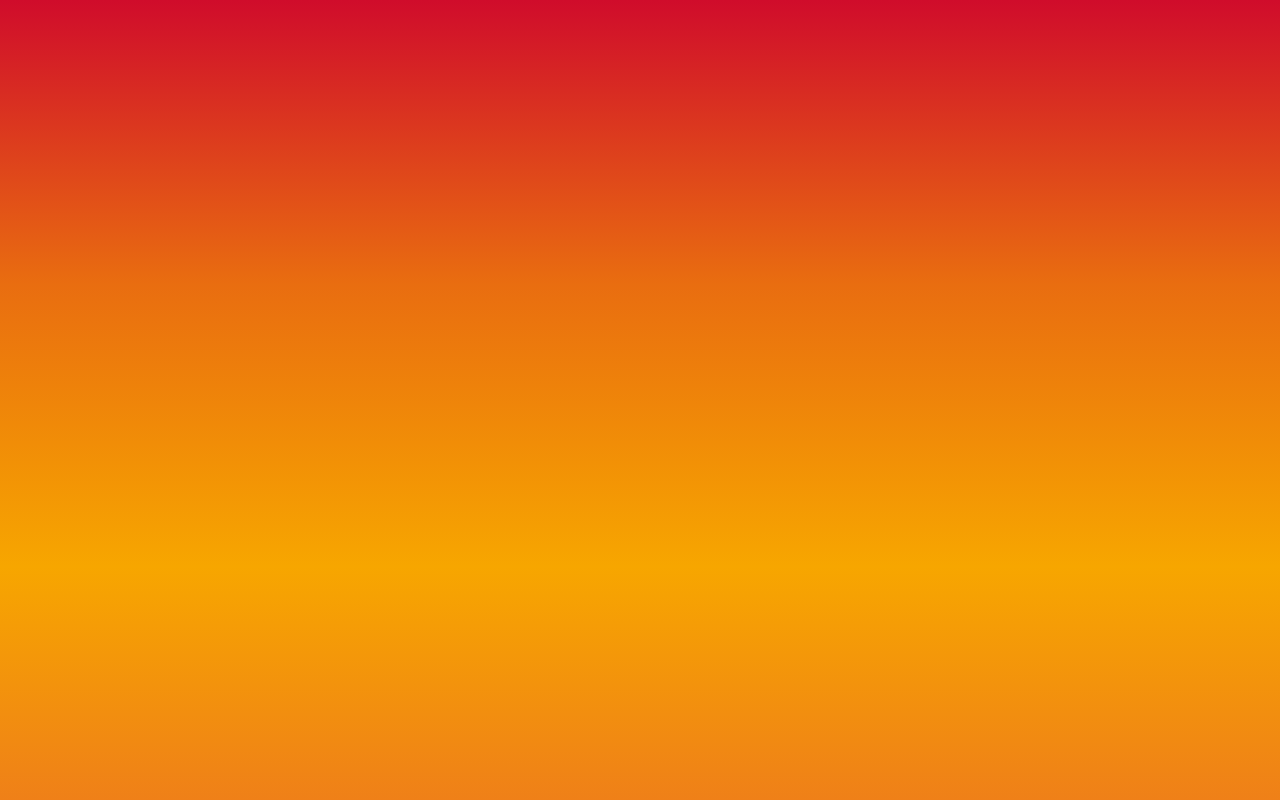
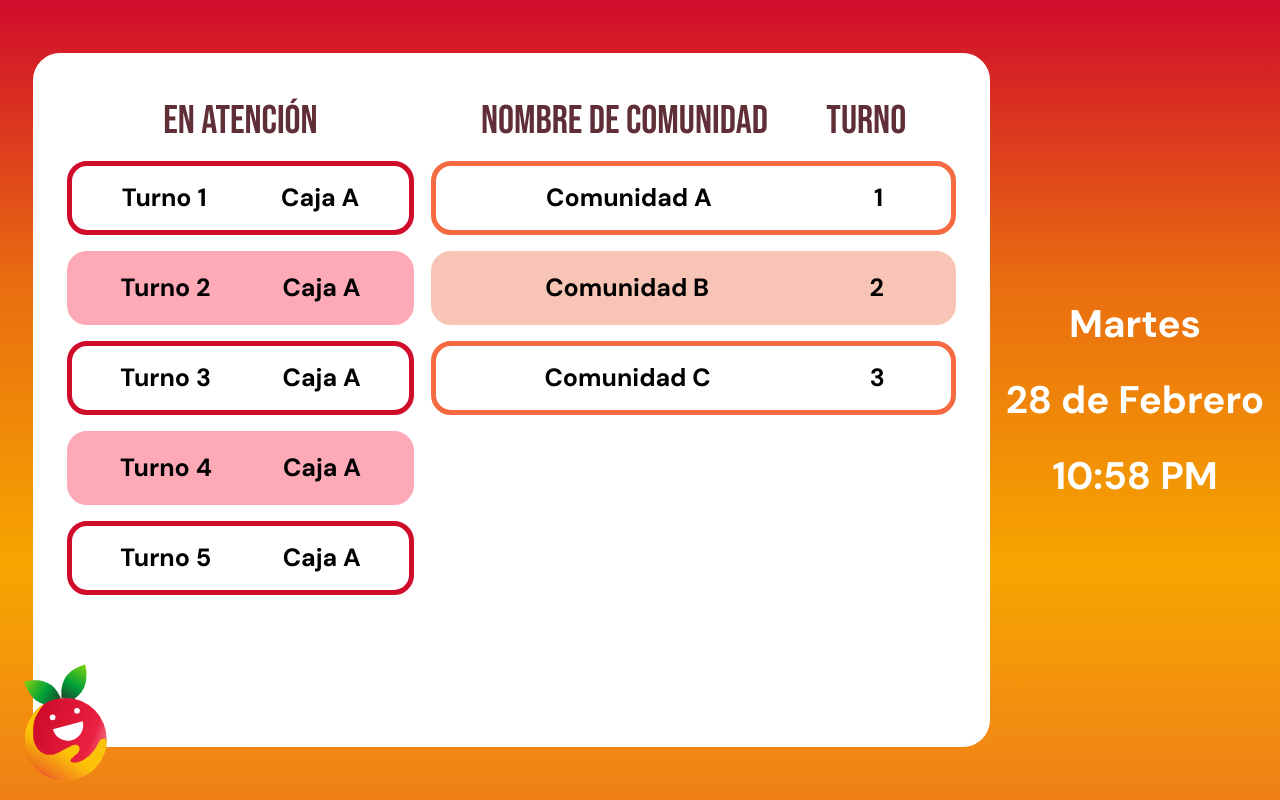
Before and after one commit to mflamenco/sistema-BAMX, a React (Create React App) app: page /tabla-de-turnos in a window 1280 px wide. Built offline with nearby package versions, Linux system fonts and the light colour scheme.

Commit message:
routing and connection progress

```diff
--- a/src/App.tsx
+++ b/src/App.tsx
@@ -1,12 +1,22 @@
-import React from 'react';
 import './App.css';
 import {BrowserRouter, Routes, Route} from 'react-router-dom'
+import Login from './Components/Login/Login';
+import RegisterCommunity from './Components/RegisterCommunity/RegisterCommunity';
+import TurnTable from './Components/TurnTable/TurnTable';
+import WindowSelection from './Components/WindowSelection/WindowSelection';
 
 function App() {
 
   return (
     <div className="App">
-
+      <BrowserRouter>
+        <Routes>
+          <Route index element={<Login/>}/>
+          <Route path='/tabla-de-turnos' element={<TurnTable/>}/>
+          <Route path='/registrar-comunidad' element={<RegisterCommunity/>}/>
+          <Route path='/seleccion-de-caja' element={<WindowSelection/>}/>
+        </Routes>
+      </BrowserRouter>
     </div>
   );
 }
--- a/src/Components/Login/Login.css
+++ b/src/Components/Login/Login.css
@@ -1,15 +1,15 @@
-.Container {
+.Login-container {
   height: 100vh;
   width: 100vw;
   display: flex;
 }
 
-.Left-container{
+.Login-left-container {
   height: 100vh;
   width: 50vw;
 }
 
-.Right-container{
+.Login-right-container {
   height: 100vh;
   width: 50vw;
   background-color: white;
@@ -20,7 +20,7 @@
   gap: 7vh;
 }
 
-h1{
+.Login-h1{
   font-family: 'Bebas Neue', cursive;
   font-size: 11vmin;
   text-align: center;
@@ -28,7 +28,7 @@ h1{
   margin: 0 0 2vh 0;
 }
 
-img{
+.Login-img{
   width: 39.65vw;
   height: 72.5vh;
   margin-left: -3vw;
@@ -44,5 +44,5 @@ img{
 .TextField{
   width: 20.62vw;
   height: 7.28vh;
-  margin: 0 0 5vh 0;
+  margin: 0 0 3vh 0;
 }
--- a/src/Components/RegisterCommunity/RegisterCommunity.css
+++ b/src/Components/RegisterCommunity/RegisterCommunity.css
@@ -1,4 +1,4 @@
-.Root-Container{
+.Register-root-container{
   width: 100vw;
   height: 100vh;
   display: flex;
@@ -6,7 +6,7 @@
   justify-content: center;
 }
 
-.Container {
+.Register-container {
   position:absolute;
   background-color: white;
   width: 90.69vw;
@@ -19,7 +19,7 @@
   gap: 7vh;
 }
 
-h1{
+.Register-h1{
   font-family: 'Bebas Neue', cursive;
   font-weight: 400;
   font-size: 13.9vmin;
@@ -28,7 +28,7 @@ h1{
   margin: 0;
 }
 
-img{
+.Register-img{
   z-index: 2;
   width: 8.68vw;
   height: 21.36vh;
--- a/src/Components/RegisterCommunity/RegisterCommunity.tsx
+++ b/src/Components/RegisterCommunity/RegisterCommunity.tsx
@@ -39,13 +39,13 @@ function RegisterCommunity() {
 
   return (
     <ThemeProvider theme={theme}>
-      <div className="Root-Container">
-        <div className="Container">
-          <h1>Ingresa el ID de la <br/> comunidad</h1>
+      <div className="Register-root-container">
+        <div className="Register-container">
+          <h1 className="Register-h1">Ingresa el ID de la <br/> comunidad</h1>
           <TextField id="outlined-basic" label="ID" variant="outlined" color='secondary' className='TextField'/>
           <ConfirmButton>Confirmar</ConfirmButton>
         </div>
-        <img src={logo}/>
+        <img className="Register-img" src={logo}/>
       </div>
     </ThemeProvider>
   );
--- a/src/Components/TurnTable/TurnTable.css
+++ b/src/Components/TurnTable/TurnTable.css
@@ -1,5 +1,5 @@
 
-.Root-Container{
+.Turn-root-container{
   width: 100vw;
   height: 100vh;
   display: flex;
@@ -7,7 +7,7 @@
   justify-content: flex-start;
 }
 
-.Info-Container{
+.Turn-info-container{
   width: 100vw;
   height: 100vh;
   display: flex;
@@ -17,7 +17,7 @@
   gap: 0vw;
 }
 
-.Container {
+.Turn-container {
   margin: 0 0 0 2.55vw;
   background-color: white;
   width: 75.27vw;
@@ -29,13 +29,13 @@
   gap: 0vh;
 }
 
-.Title-Container{
+.Turn-title-container{
   display: flex;
   width: 100%;
   justify-content:space-evenly;
 }
 
-.Left-Container{
+.Turn-left-container{
   width: 40.22%;
   height: 93%;
   padding: 4.8vh 0 0 2vw;
@@ -45,7 +45,7 @@
   gap: 2vh;
 }
 
-.Right-Container{
+.Turn-right-container{
   width: 59.78%;
   height: 93%;
   padding: 4.8vh 2vw 0 0vw;
@@ -55,8 +55,8 @@
   gap: 2vh;
 }
 
-.Attention-Box-One,
-.Attention-Box-Two{
+.Attention-box-one,
+.Attention-box-two{
   width: 39vmin;
   height: 8vh;
   display: flex;
@@ -66,17 +66,17 @@
   padding: 0vh 1vw;
 }
 
-.Attention-Box-One{
+.Attention-box-one{
   border: 5px solid #D00C2B;
 }
 
-.Attention-Box-Two{
+.Attention-box-two{
   border: 5px solid #FDA9B6;
   background-color: #FDA9B6;
 }
 
-.Attention-Box-Three,
-.Attention-Box-Four{
+.Attention-box-three,
+.Attention-box-four{
   width: 56vmin;
   height: 8vh;
   display: flex;
@@ -88,34 +88,34 @@
   padding-right: 1vw;
 }
 
-.Attention-Box-Three{
+.Attention-box-three{
   border: 5px solid #F56A40;
 }
 
-.Attention-Box-Four{
+.Attention-box-four{
   border: 5px solid #F8C4B5;
   background-color: #F8C4B5;
 }
 
-.Date-Container{
+.Turn-date-container{
   width: 22.8vw;
 }
 
-h1,
-h3{
+.Turn-h1,
+.Turn-h3{
   font-family: 'DM Sans';
   font-style: normal;
   font-weight: 700;
   font-display: swap;
 }
 
-h1{
+.Turn-h1{
   font-size: 4.8vmin;
   color: white;
   text-align: center;
 }
 
-h2{
+.Turn-h2{
   font-family: 'Bebas Neue', cursive;
   color: #602E36 ;
   font-weight: 400;
@@ -123,12 +123,12 @@ h2{
   margin: 0;
 }
 
-h3{
+.Turn-h3{
   margin: 0;
   font-size: 3.12vmin;
 }
 
-img{
+.Turn-img{
   z-index: 2;
   width: 6.87vw;
   height: 16.89vh;
--- a/src/Components/TurnTable/TurnTable.tsx
+++ b/src/Components/TurnTable/TurnTable.tsx
@@ -1,69 +1,78 @@
-import React from 'react';
+import './TurnTable.css';
+import React, {useState, useEffect} from 'react';
 import logo from '../../Assets/Logo_bamx.svg';
-import './TurnTable.css';
 
 const currentDate = new Date()
 var days = ['Domingo','Lunes','Martes','Miercoles','Jueves','Viernes','Sabado'];
 var months = ['Enero','Febrero','Marzo','Abril','Mayo','Junio','Julio','Agosto','Septiembre','Octubre','Noviembre','Diciembre'];
-const hour = currentDate.getHours()
-const minute = currentDate.getMinutes()
-const numDay = currentDate.getDate()
-const month =  months[currentDate.getMonth()]
-const day = days[currentDate.getDay()]
 
 function TurnTable() {
+  const [dateState, setDateState] = useState(new Date())
+  useEffect(() => {
+    setInterval(() => setDateState(new Date()), 30000);
+}, []);
 
   return (
-    <div className="Root-Container">
-      <img src={logo}/>
-      <div className="Info-Container">
-        <div className="Container">
-          <div className="Left-Container">
-            <h2>En atención</h2>
-            <div className="Attention-Box-One">
-              <h3>Turno 1</h3>
-              <h3>Caja A</h3>
+    <div className="Turn-root-container">
+      <img className="Turn-img" src={logo}/>
+      <div className="Turn-info-container">
+        <div className="Turn-container">
+          <div className="Turn-left-container">
+            <h2 className="Turn-h2">En atención</h2>
+            <div className="Attention-box-one">
+              <h3 className="Turn-h3">Turno 1</h3>
+              <h3 className="Turn-h3">Caja A</h3>
             </div>
-            <div className="Attention-Box-Two">
-              <h3>Turno 2</h3>
-              <h3>Caja A</h3>
+            <div className="Attention-box-two">
+              <h3 className="Turn-h3">Turno 2</h3>
+              <h3 className="Turn-h3">Caja A</h3>
             </div>
-            <div className="Attention-Box-One">
-              <h3>Turno 3</h3>
-              <h3>Caja A</h3>
+            <div className="Attention-box-one">
+              <h3 className="Turn-h3">Turno 3</h3>
+              <h3 className="Turn-h3">Caja A</h3>
             </div>
-            <div className="Attention-Box-Two">
-              <h3>Turno 4</h3>
-              <h3>Caja A</h3>
+            <div className="Attention-box-two">
+              <h3 className="Turn-h3">Turno 4</h3>
+              <h3 className="Turn-h3">Caja A</h3>
             </div>
-            <div className="Attention-Box-One">
-              <h3>Turno 5</h3>
-              <h3>Caja A</h3>
+            <div className="Attention-box-one">
+              <h3 className="Turn-h3">Turno 5</h3>
+              <h3 className="Turn-h3">Caja A</h3>
             </div>
           </div>
-          <div className="Right-Container">
-            <div className="Title-Container">
-              <h2>Nombre de comunidad</h2>
-              <h2>Turno</h2>
+          <div className="Turn-right-container">
+            <div className="Turn-title-container">
+              <h2 className="Turn-h2">Nombre de comunidad</h2>
+              <h2 className="Turn-h2">Turno</h2>
             </div>
-            <div className="Attention-Box-Three">
-              <h3>Comunidad A</h3>
-              <h3>1</h3>
+            <div className="Attention-box-three">
+              <h3 className="Turn-h3">Comunidad A</h3>
+              <h3 className="Turn-h3">1</h3>
             </div>
-            <div className="Attention-Box-Four">
-              <h3>Comunidad B</h3>
-              <h3>2</h3>
+            <div className="Attention-box-four">
+              <h3 className="Turn-h3">Comunidad B</h3>
+              <h3 className="Turn-h3">2</h3>
             </div>
-            <div className="Attention-Box-Three">
-              <h3>Comunidad C</h3>
-              <h3>3</h3>
+            <div className="Attention-box-three">
+              <h3 className="Turn-h3">Comunidad C</h3>
+              <h3 className="Turn-h3">3</h3>
             </div>
           </div>
         </div>
-        <div className="Date-Container">
-          <h1>{day}</h1>
-          <h1> {numDay} de {month}</h1>
-          <h1>{hour}:{minute} </h1>
+        <div className="Turn-date-container">
+          <h1 className="Turn-h1">
+              {days[currentDate.getDay()]}
+          </h1>
+          <h1 className="Turn-h1">
+              {dateState.getDate()} de {months[dateState.getMonth()]}
+          </h1>
+          <h1 className="Turn-h1">
+              {dateState.toLocaleString('en-US', {
+                  hour: 'numeric',
+                  minute: 'numeric',
+                  hour12: true,
+              })}
+          </h1>
         </div>
       </div>
     </div>
--- a/src/Components/WindowSelection/WindowSelection.css
+++ b/src/Components/WindowSelection/WindowSelection.css
@@ -1,5 +1,5 @@
 
-.Root-Container{
+.Selection-root-container{
   width: 100vw;
   height: 100vh;
   display: flex;
@@ -7,7 +7,7 @@
   justify-content: center;
 }
 
-.Container {
+.Selection-container {
   position:absolute;
   background-color: white;
   width: 90.69vw;
@@ -20,26 +20,26 @@
   gap: 7vh;
 }
 
-.Button-Container{
+.Selection-button-container{
   width: 100%;
   display: flex;
   flex-direction: column;
   gap: 6vh;
 }
 
-.Top-Container{
+.Selection-top-container{
   display: flex;
   justify-content: center;
   gap: 15vw;
 }
 
-.Bottom-Container{
+.Selection-bottom-container{
   display: flex;
   justify-content: center;
   gap: 8vw;
 }
 
-h1{
+.Selection-h1{
   font-family: 'Bebas Neue', cursive;
   font-weight: 400;
   font-size: 13.9vmin;
@@ -47,7 +47,7 @@ h1{
   margin: 0;
 }
 
-img{
+.Selection-img{
   z-index: 2;
   width: 8.68vw;
   height: 21.36vh;
--- a/src/Components/WindowSelection/WindowSelection.tsx
+++ b/src/Components/WindowSelection/WindowSelection.tsx
@@ -43,16 +43,16 @@ const ConfirmButton = styled(Button)({
 function WindowSelection() {
 
   return (
-    <div className="Root-Container">
-      <div className="Container">
-        <h1>¿Qué caja atenderas hoy?</h1>
-        <div className="Button-Container">
-          <div className="Top-Container">
+    <div className="Selection-root-container">
+      <div className="Selection-container">
+        <h1 className="Selection-h1">¿Qué caja atenderas hoy?</h1>
+        <div className="Selection-button-container">
+          <div className="Selection-top-container">
             <WindowButton>Caja A</WindowButton>
             <WindowButton>Caja B</WindowButton>
             <WindowButton>Caja C</WindowButton>
           </div>
-          <div className="Bottom-Container">
+          <div className="Selection-bottom-container">
             <WindowButton>Caja D</WindowButton>
             <WindowButton>Administración</WindowButton>
             <WindowButton>Caja E</WindowButton>
@@ -60,7 +60,7 @@ function WindowSelection() {
         </div>
         <ConfirmButton>Confirmar</ConfirmButton>
       </div>
-      <img src={logo}/>
+      <img className="Selection-img" src={logo}/>
     </div>
   );
 }
```
Also changed, not shown: src/Components/Login/Login.tsx (+33 -12 lines).
